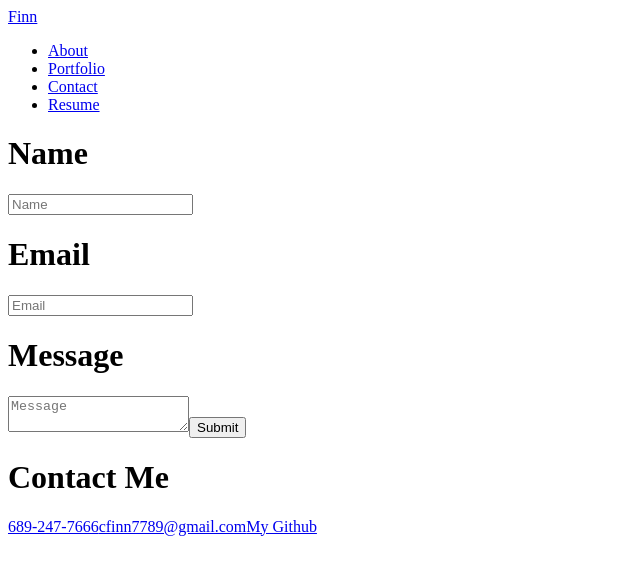
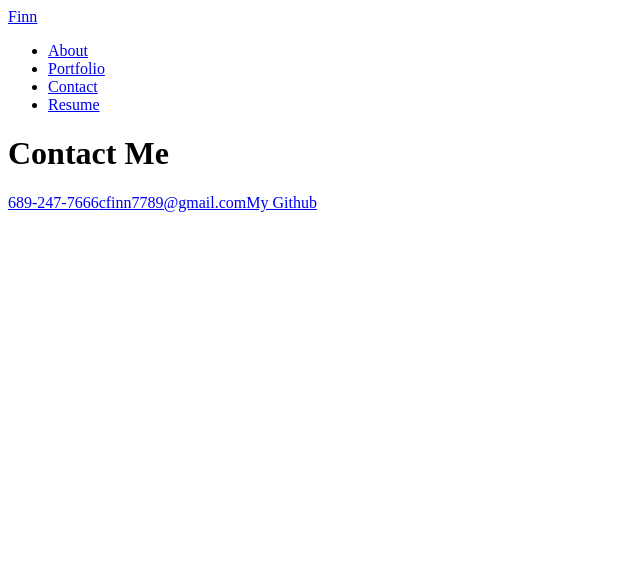
Before and after one commit to cfinn7789/Portfolio, a React (Vite) app: page /Contact in a window 1280 px wide. Shown: the top 574 px of the page, without its empty margins (0-640 px from the left). Built offline with nearby package versions, Linux system fonts and the light colour scheme.

Commit message:
updated contact page

```diff
--- a/src/pages/Contact.jsx
+++ b/src/pages/Contact.jsx
@@ -1,89 +1,12 @@
-import React, { useState } from 'react';
-
 export default function Contact() {
-  const [formData, setFormData] = useState({
-    name: '',
-    email: '',
-    message: '',
-  });
-
-  const [formSubmitted, setFormSubmitted] = useState(false);
-
-  const handleInputChange = (e) => {
-    const { name, value } = e.target;
-    setFormData({
-      ...formData,
-      [name]: value,
-    });
-  };
-
-  const handleSubmit = (e) => {
-    e.preventDefault();
-
-    if (formData.name.trim() === '' || formData.email.trim() === '' || formData.message.trim() === '') {
-      alert('Please fill in all fields.');
-    } else {
-      setFormSubmitted(true);
-      setTimeout(() => {
-        setFormData({
-          name: '',
-          email: '',
-          message: '',
-        });
-        setFormSubmitted(false);
-      }, 3000);
-    }
-  };
-
   return (
-    <div className="contact">
-      <form onSubmit={handleSubmit}>
-        <div className="contact-form">
-          <h1 className="title">Name</h1>
-          <input
-            className="input is-primary"
-            type="text"
-            placeholder="Name"
-            name="name"
-            value={formData.name}
-            onChange={handleInputChange}
-            aria-label="Name"
-          />
-          <h1 className="title">Email</h1>
-          <input
-            className="input is-primary"
-            type="email"
-            placeholder="Email"
-            name="email"
-            value={formData.email}
-            onChange={handleInputChange}
-            aria-label="Email"
-          />
-          <h1 className="title">Message</h1>
-          <textarea
-            className="textarea is-primary"
-            placeholder="Message"
-            name="message"
-            value={formData.message}
-            onChange={handleInputChange}
-            aria-label="Message"
-          />
-          <button type="submit" className="btn btn-success">
-            Submit
-          </button>
-
-          {formSubmitted && <p className="success-message">Form submitted successfully!</p>}
-        </div>
-      </form>
-
-      <div className="contact-info">
-        <h1 className="title">Contact Me</h1>
+    <div className="contact-info">
+      <h1 className="title">Contact Me</h1>
         <div className="my-contact">
           <a href="tel:+689-247-7666">689-247-7666</a>
           <a href="mailto:cfinn7789@gmail.com">cfinn7789@gmail.com</a>
           <a href="https://github.com/cfinn7789">My Github</a>
         </div>
-      </div>
     </div>
   );
 }
```
